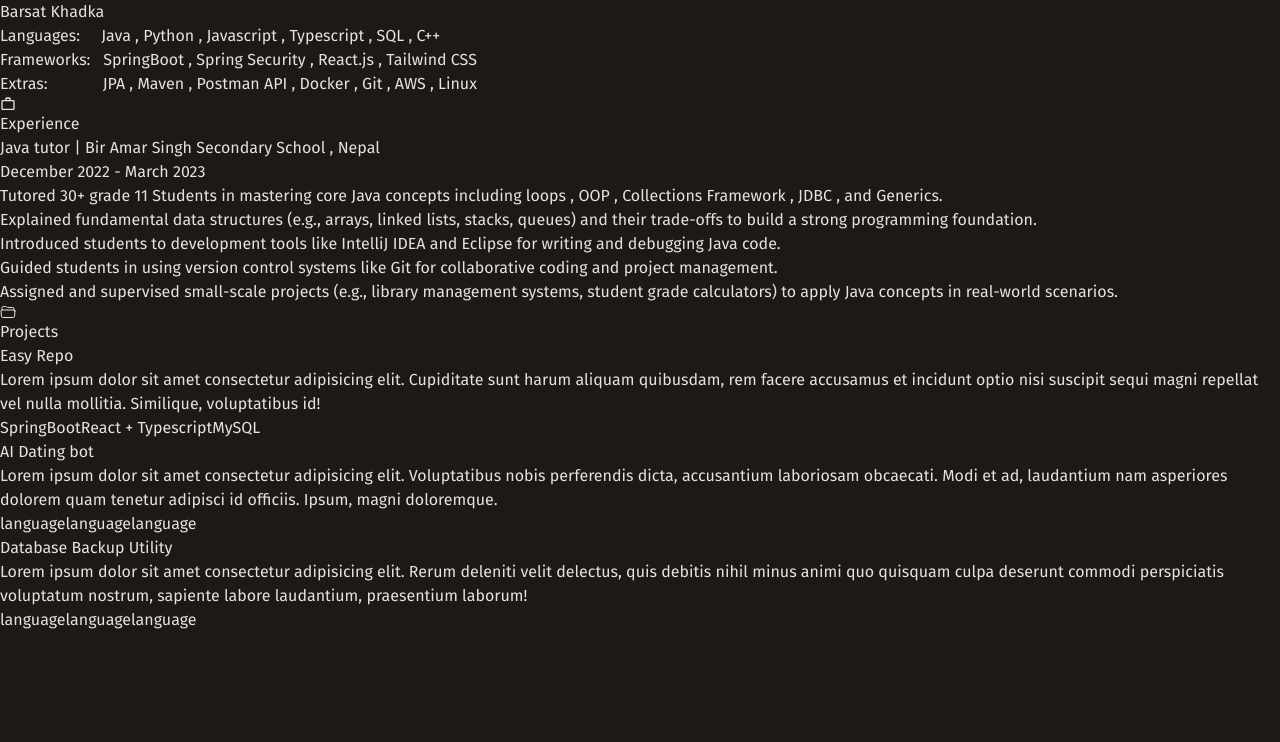
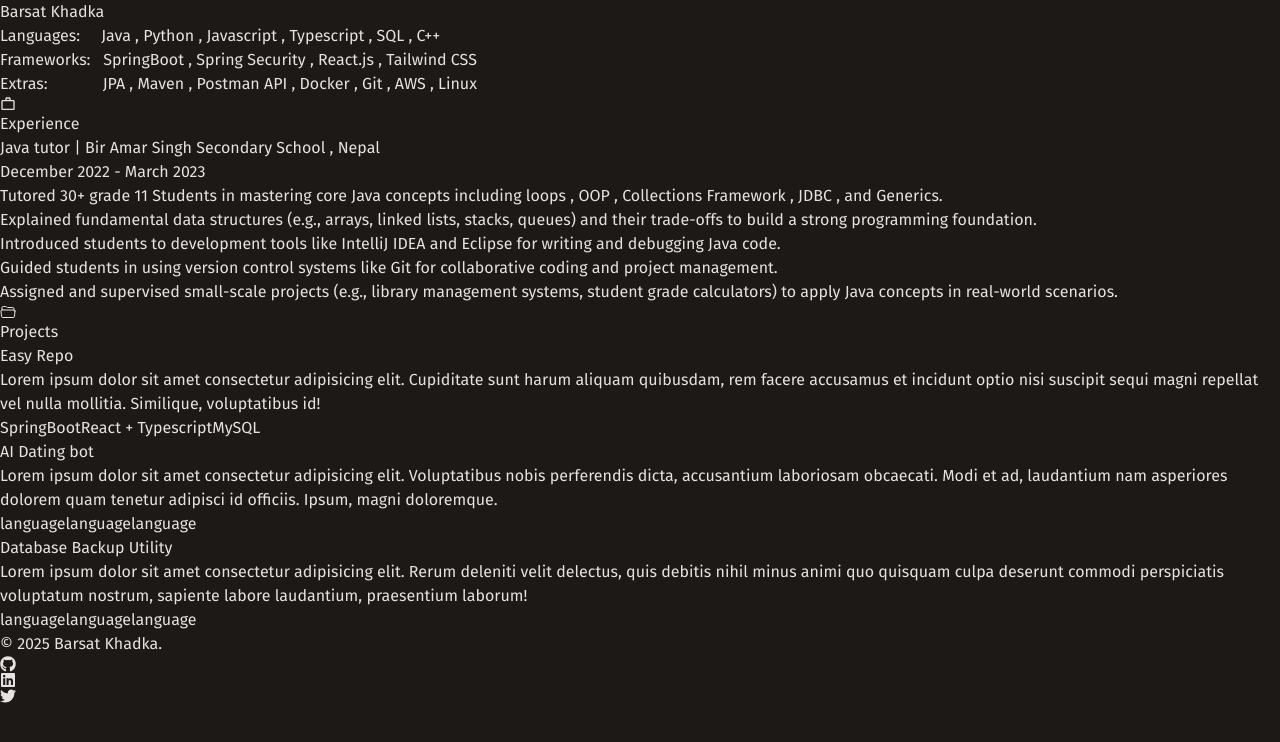
Before and after one commit to BarsatKhadka/Portfolio, a React (Vite) app: page / in a window 1280 px wide. Shown: the top 742 px of the page. Built offline with nearby package versions, Linux system fonts and the light colour scheme.

Commit message:
add: Footer section

```diff
--- a/src/App.jsx
+++ b/src/App.jsx
@@ -1,12 +1,16 @@
 import { Header } from "./components/Header"
 import { Experience} from "./components/Experience"
 import { Projects } from "./components/Projects"
+import { Footer } from "./components/Footer"
 function App() {
   return (
     <>
+    <div className="pb-16">
       <Header/>
       <Experience/>
       <Projects/>
+      <Footer/>
+      </div>
 
     </>
   )
--- a/src/components/Experience.jsx
+++ b/src/components/Experience.jsx
@@ -3,9 +3,9 @@ import { MdOutlineWorkOutline } from "react-icons/md";
 export const Experience = () =>{
     return(
         <>
-        <div className="ml-8 mt-16 lg:ml-48 ">
+        <div className="ml-8     mt-16 lg:ml-48 ">
            <p className="text-[#ebffff] mb-6"> <MdOutlineWorkOutline className="inline mr-1"/> Experience </p>
-           <p className="ml-6">Java tutor |<span className="italic"> Bir Amar Singh Secondary School , Nepal</span></p>
+           <p className=" lg:ml-6">Java tutor |<span className="italic"> Bir Amar Singh Secondary School , Nepal</span></p>
            <p><span className="text-sm text-gray-400 ml-6">December 2022 - March 2023</span>
            <ul className="list-disc list-inside mt-2 text-sm text-gray-300 ml-6">
             <li className="mb-2 sm:mr-2">Tutored 30+ grade 11 Students in mastering core Java concepts including loops , OOP , Collections Framework , JDBC , and Generics.  </li>
--- /dev/null
+++ b/src/components/Footer.jsx
@@ -0,0 +1,42 @@
+import { FaGithub, FaLinkedin, FaTwitter } from "react-icons/fa";
+
+export const Footer = () => {
+  return (
+    <footer className="bg-[#1C1917] border-t border-[#000000]/10 py-4 fixed  bottom-0 left-0 w-full sm:mt-4">
+      <div className="container mx-auto px-4 lg:px-48">
+        <div className="flex items-center justify-between">
+          <p className="text-[#eebc86] text-sm">
+            &copy; {new Date().getFullYear()} Barsat Khadka.
+          </p>
+
+          <div className="flex gap-4">
+            <a
+              href="https://github.com/barsatKhadka"
+              target="_blank"
+              rel="noopener noreferrer"
+              className="text-[#eebc86] hover:text-[#eebc86]/80 transition-all duration-300 hover:scale-110"
+            >
+              <FaGithub className="w-5 h-5" />
+            </a>
+            <a
+              href="https://linkedin.com/in/yourusername"
+              target="_blank"
+              rel="noopener noreferrer"
+              className="text-[#eebc86] hover:text-[#eebc86]/80 transition-all duration-300 hover:scale-110"
+            >
+              <FaLinkedin className="w-5 h-5" />
+            </a>
+            <a
+              href="https://twitter.com/yourusername"
+              target="_blank"
+              rel="noopener noreferrer"
+              className="text-[#eebc86] hover:text-[#eebc86]/80 transition-all duration-300 hover:scale-110"
+            >
+              <FaTwitter className="w-5 h-5" />
+            </a>
+          </div>
+        </div>
+      </div>
+    </footer>
+  );
+};
```
